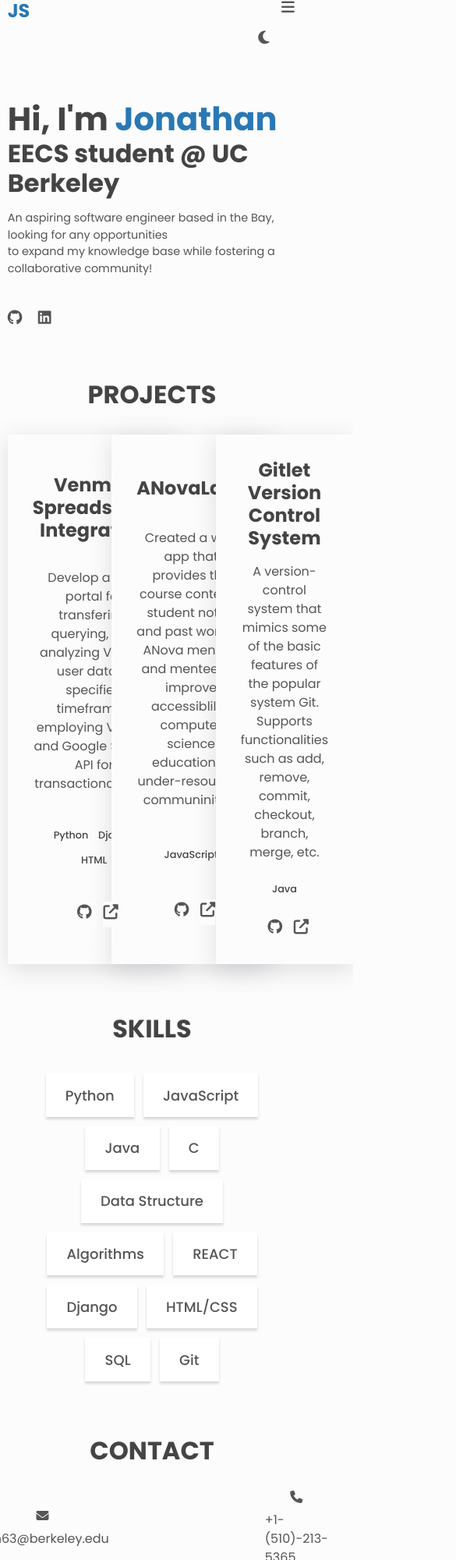
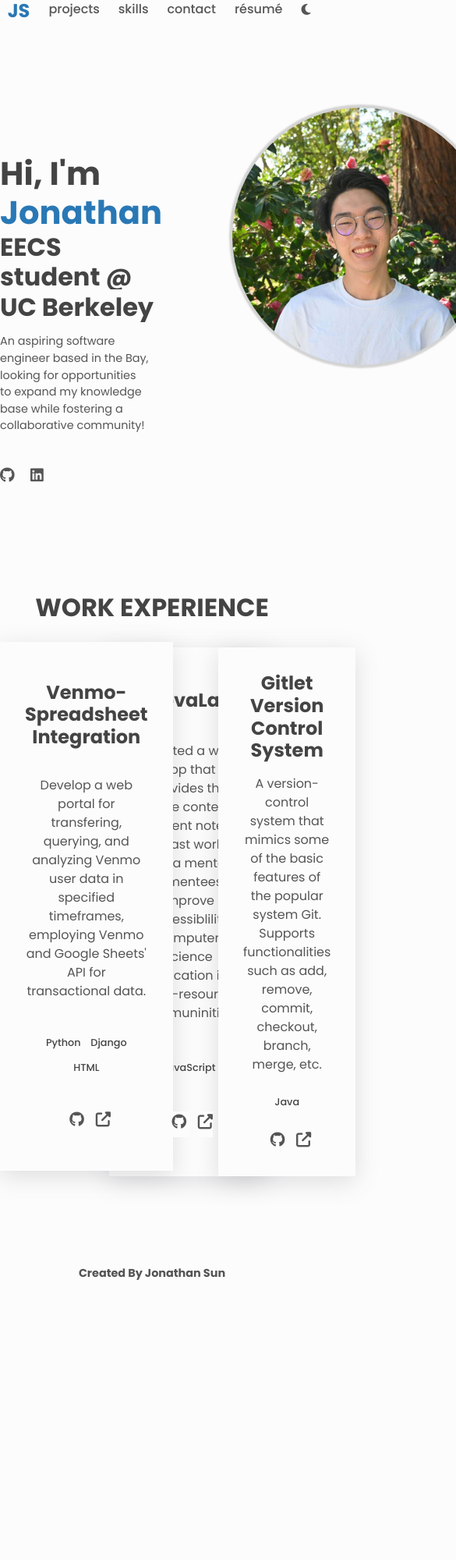
Before and after one commit to j0nnn/j0nnn.github.io, a plain HTML site: page index.html in a window 390 px wide. Shown: the top 2000 px of the page at 78% size, 585 px wide, since content can reach past the window. After the commit the page ends 1698 px from the top, so only its background shows below. Drawn offline with Linux system fonts and the light colour scheme.

Commit message:
updated homepage to include image

```diff
--- a/index.html
+++ b/index.html
@@ -10,19 +10,15 @@
   <link href="https://fonts.googleapis.com/css2?family=Poppins:wght@400;500;700&display=swap" rel="stylesheet" />
   <link rel="icon" href="http://example.com/favicon.png">
   <script src="https://kit.fontawesome.com/fa62c117c7.js" crossorigin="anonymous"></script>
-  <!-- BEGIN PART 1 -->
   <link rel="stylesheet" href="styles.css">
   <title>Jonathan Sun</title>
-  <!-- END PART 1 -->
 </head>
 
 <body class="light" id="top">
   <header class="header center">
-    <!-- BEGIN PART 2 -->
     <h3>
       <a class="link" href="/">JS</a>
     </h3>
-    <!-- END PART 2 -->
     <nav class="nav center">
       <ul class="nav__list center">
         <li class="nav__list-item">
@@ -37,42 +33,25 @@
         <li class="nav__list-item">
           <a class="link link--nav" href="https://drive.google.com/file/d/1mdrzoCSN_LrTZsGFwJBJEgMsRATyhB7F/view?usp=sharing">résumé</a>
         </li>
-      </ul>
-
-      <!-- BEGIN PART 5 -->
-
+        <li class="nav__list-item">
           <button type="button" aria-label="toggle theme" class="btn btn--icon">
             <i id="btn-theme" class="fas fa-moon"></i>
           </button>
-
-      <!--
-        5.1: What does this button tag correspond to on the site?
-        It corresponds to the Dark Mode button
-      -->
-
+        </li>
+      </ul>
       <button type="button" aria-label="toggle navigation" class="btn btn--icon nav__hamburger">
         <i class="fas fa-bars"></i>
       </button>
-
-      <!--
-        5.2: Try Ctrl-F in styles.css and look the class 'nav__hamburger'. You'll notice that it
-        appears in 2 places. Why is one of the rules 'display: none' on one instance? How do you
-        make it so that this button appears on screen?
-        Hint: remember what @media (max-width: 600px) means.
-        It will display if someone is displaying this website on a phone or a smaller window tab
-       -->
-      <!-- END PART 5 -->
     </nav>
   </header>
 
   <main>
+    <div class="intro">
       <div class="about center">
-      <!-- BEGIN PART 6 -->
         <h1>Hi, I'm <span class="about__name">Jonathan</span></h1>
         <h2><span class="about__role">EECS student @ UC Berkeley</span></h2>
-      <p><span class="about__desc">An aspiring software engineer based in the Bay, looking for any opportunities<br>
+        <p><span class="about__desc">An aspiring software engineer based in the Bay, looking for opportunities<br>
           to expand my knowledge base while fostering a collaborative community!</span></p>
-      <!-- END PART 6 -->
         <div class="about__contact left">
           <a href="https://github.com/j0nnn" aria-label="github" class="link link--icon">
             <i aria-hidden="true" class="fab fa-github"></i>
@@ -83,10 +62,11 @@
           </a>
         </div>
       </div>
+      <img class="headshot" src="images/jonathan.jpg"/>
+    </div>
     <section id="projects" class="section projects">
-      <h2 class="section__title">Projects</h2>
+      <h2 class="section__title">Work Experience</h2>
       <div class="projects__grid">
-        <!-- BEGIN PART 8 -->
         <div class="project">
           <h3>Venmo-Spreadsheet Integration</h3>
           <p class="project__description">
@@ -143,53 +123,14 @@
             </a>
           </div>
         </div>
-        <!-- END PART 8 -->
       </div>
-    </section>
-
-
-    <section class="section skills" id="skills">
-      <!-- BEGIN PART 10 -->
-      <h2 class="section__title">Skills</h2>
-      <ul class="skills__list">
-        <li class="skills__list-item btn btn--plain"> Python</li>
-        <li class="skills__list-item btn btn--plain"> JavaScript</li>
-        <li class="skills__list-item btn btn--plain"> Java</li>
-        <li class="skills__list-item btn btn--plain"> C</li>
-        <li class="skills__list-item btn btn--plain"> Data Structure</li>
-        <li class="skills__list-item btn btn--plain"> Algorithms</li>
-        <li class="skills__list-item btn btn--plain"> REACT</li>
-        <li class="skills__list-item btn btn--plain"> Django</li>
-        <li class="skills__list-item btn btn--plain"> HTML/CSS</li>
-        <li class="skills__list-item btn btn--plain"> SQL</li>
-        <li class="skills__list-item btn btn--plain"> Git</li>
-      </ul>
-      <!-- END PART 10 -->
-    </section>
-    <section class="section contact center" id="contact">
-      <h2 class="section__title">Contact</h2>
-      <div class="extraContactContainer">
-        <div class="extraContact">
-          <a class="extraLink">
-            <i aria-hidden="true" class="fa fa-envelope"></i>
-            <p style="margin-top: 10px;">jsun63@berkeley.edu</p>
-          </a>
-        </div>
-          <a class="extraLink">
-            <i aria-hidden="true" class="fa fa-phone"></i>
-            <p style="margin-top: 10px;">+1-(510)-213-5365</p>
-          </a>
-      </div>
-
     </section>
   </main>
 
   <footer class="footer">
-    <!-- BEGIN PART 12 -->
-    <a href="https://www.linkedin.com/in/jonathan-sun63/" class="link footer__link">
+    <a class="footer__link">
       Created By Jonathan Sun
     </a>
-    <!-- END PART 12 -->
   </footer>
 
 
--- a/styles.css
+++ b/styles.css
@@ -215,7 +215,7 @@ button {
 
 .btn--icon {
   padding: 0;
-  font-size: 1.2rem;
+  font-size: 1rem;
 }
 
 .btn--icon:hover,
@@ -226,12 +226,6 @@ button {
 .btn--icon:active {
   transform: translateY(-5px);
 }
-
-/*========
-  layout
-========*/
-
-/* BEGIN PART 3 */
 
 .center {
   display: flex;
@@ -249,11 +243,9 @@ button {
   justify-content: space-between;
 }
 
-/* END PART 3 */
-
 main {
   max-width: 1100px;
-  width: 95%;
+  width: 100%;
   margin: 0 auto;
 }
 
@@ -268,7 +260,6 @@ main {
 }
 
 .nav__list {
-  margin-right: 1.5em;
   display: flex;
 }
 
@@ -281,15 +272,13 @@ main {
   width: 1em;
 }
 
-/* BEGIN PART 7 */
-
 .about {
   display: flex;
   flex-direction: column;
-  margin-top: 170px;
+  margin-top: 70px;
+  margin-bottom: 55px;
+  width: 55%;
 }
-
-/* END PART 7 */
 
 .about__name {
   color: var(--clr-primary);
@@ -319,7 +308,20 @@ main {
   margin-right: 1em;
 }
 
-/* BEGIN PART 9 */
+.intro {
+  display: flex;
+  flex-direction: row;
+  min-height: 430px;
+}
+
+.headshot {
+  width: 330px;
+  height: 330px;
+  margin-top: 10px;
+  margin-left: 90px;
+  border-radius: 50%;
+  box-shadow: 0px 0px 2px 4px #D3D3D3;
+}
 
 .projects__grid {
   max-width: 1100px;
@@ -328,8 +330,6 @@ main {
   grid-template-columns: repeat(auto-fit, calc(100% / 3 - 30px * 2 / 3));
   grid-gap: 30px;
 }
-
-/* END PART 9 */
 
 .project {
   padding: 2em;
@@ -368,8 +368,6 @@ main {
   margin-left: 0.5em;
 }
 
-/* BEGIN PART 11 */
-
 .skills__list {
   max-width: 800px;
   width: 95%;
@@ -384,8 +382,6 @@ main {
   font-size: large;
   margin: 6px;
 }
-
-/* END PART 11 */
 
 .contact {
   flex-direction: column;
@@ -412,7 +408,6 @@ main {
 .footer__link {
   font-size: 0.9rem;
   font-weight: 700;
-  color: var(--clr-fg);
   margin-bottom: 6px;
   display: inline-block;
 }
@@ -426,53 +421,3 @@ main {
   font-size: 1.8rem;
   transition: transform 0.2s ease-in-out;
 }
-
-@media (max-width: 600px) {
-  .header {
-    height: 6em;
-  }
-
-  .section {
-    margin-top: 4em;
-  }
-
-  .nav__list {
-    flex-direction: column;
-    padding: 4em 0;
-    position: absolute;
-    right: 0;
-    left: 0;
-    top: 5em;
-    background-color: var(--clr-bg);
-    width: 0;
-    overflow: hidden;
-    transition: width 0.2s ease-in-out;
-  }
-
-  .display-nav-list {
-    width: 100%;
-  }
-
-  .nav__list-item {
-    margin: 0.5em 0;
-  }
-
-  .nav__hamburger {
-    display: flex;
-    margin-left: 0.8em;
-  }
-
-  .about {
-    align-items: flex-start;
-    margin-top: 2em;
-  }
-
-  .footer {
-    padding: 2em;
-    margin-top: 3em;
-  }
-
-  .scroll-container {
-    display: none;
-  }
-}
```
Also changed, not shown: images/jonathan.jpg (added). Lines whose indentation alone changed are shown as unchanged.
